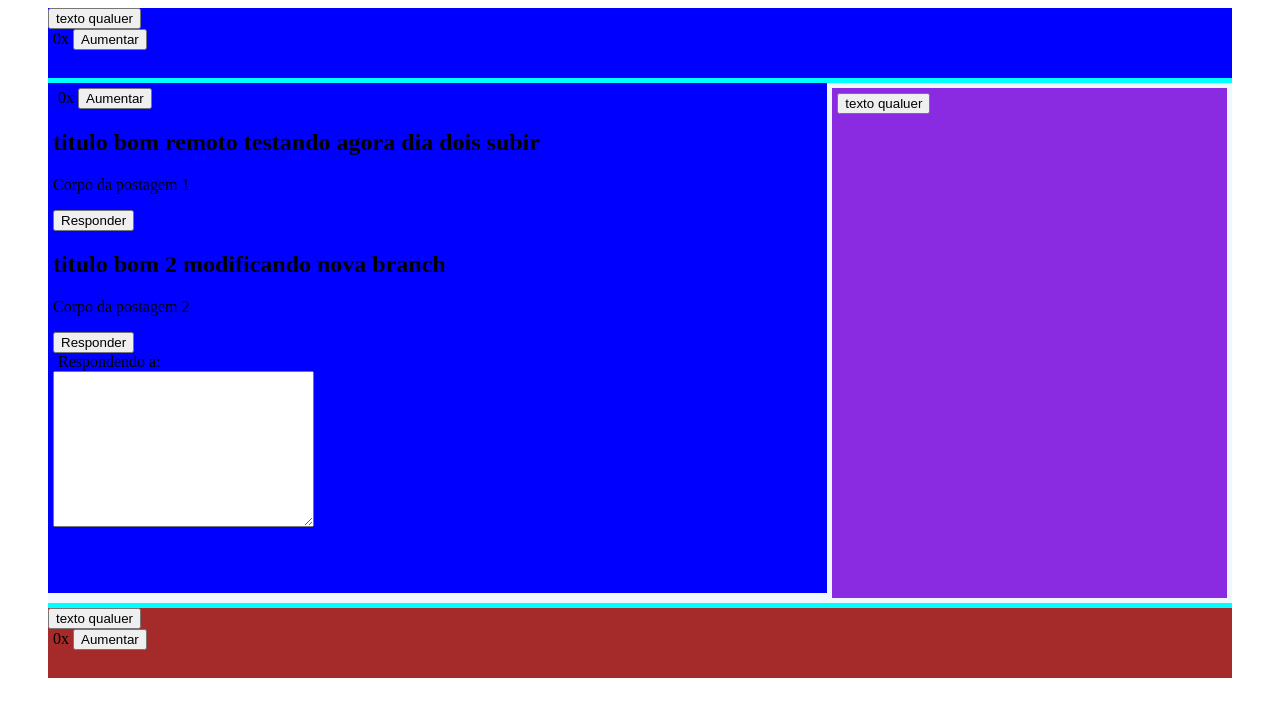
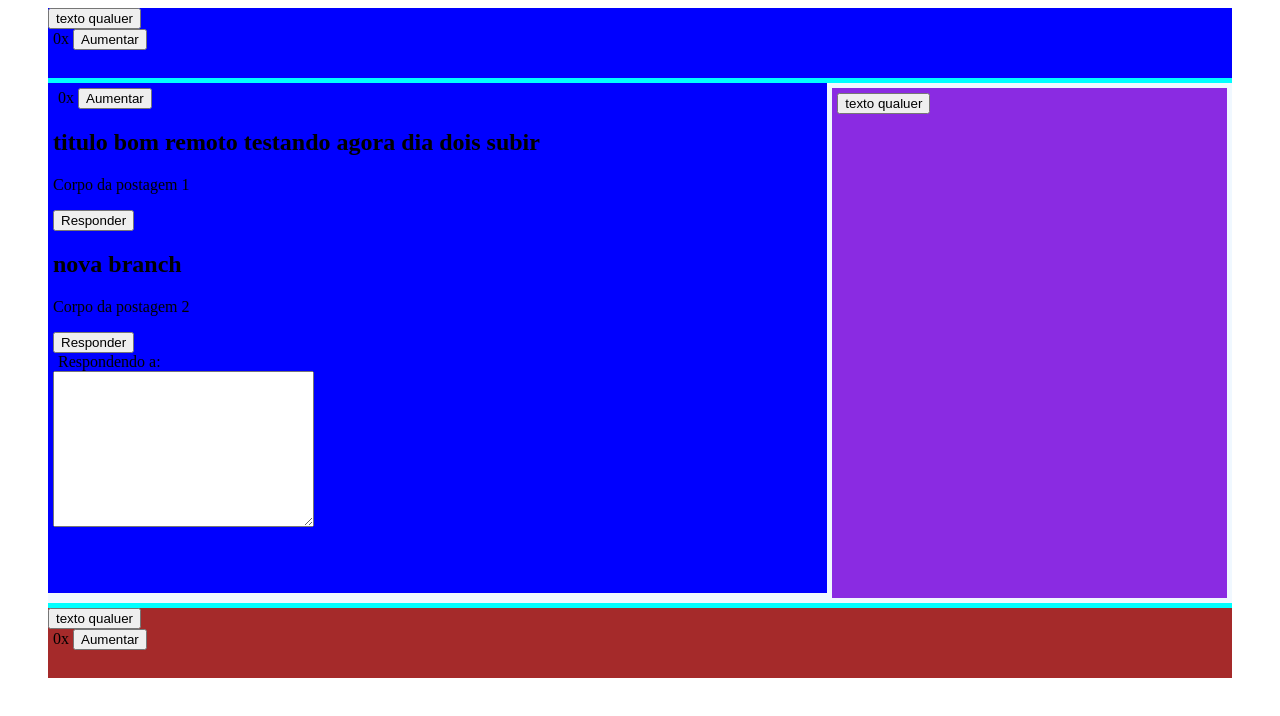
Before and after one commit to cristiamvp/b7webteste, a plain HTML site: page index.html in a window 1280 px wide. Drawn offline with nearby package versions, Linux system fonts and the light colour scheme.

```diff
--- a/index.html
+++ b/index.html
@@ -25,7 +25,7 @@
 
 
                 </postagem>
-                <postagem titulo="titulo bom 2 modificando nova branch">
+                <postagem titulo=" nova branch">
                     Corpo da postagem 2 <br>
 
                 </postagem>
```
Also changed, not shown: 1 other file.
